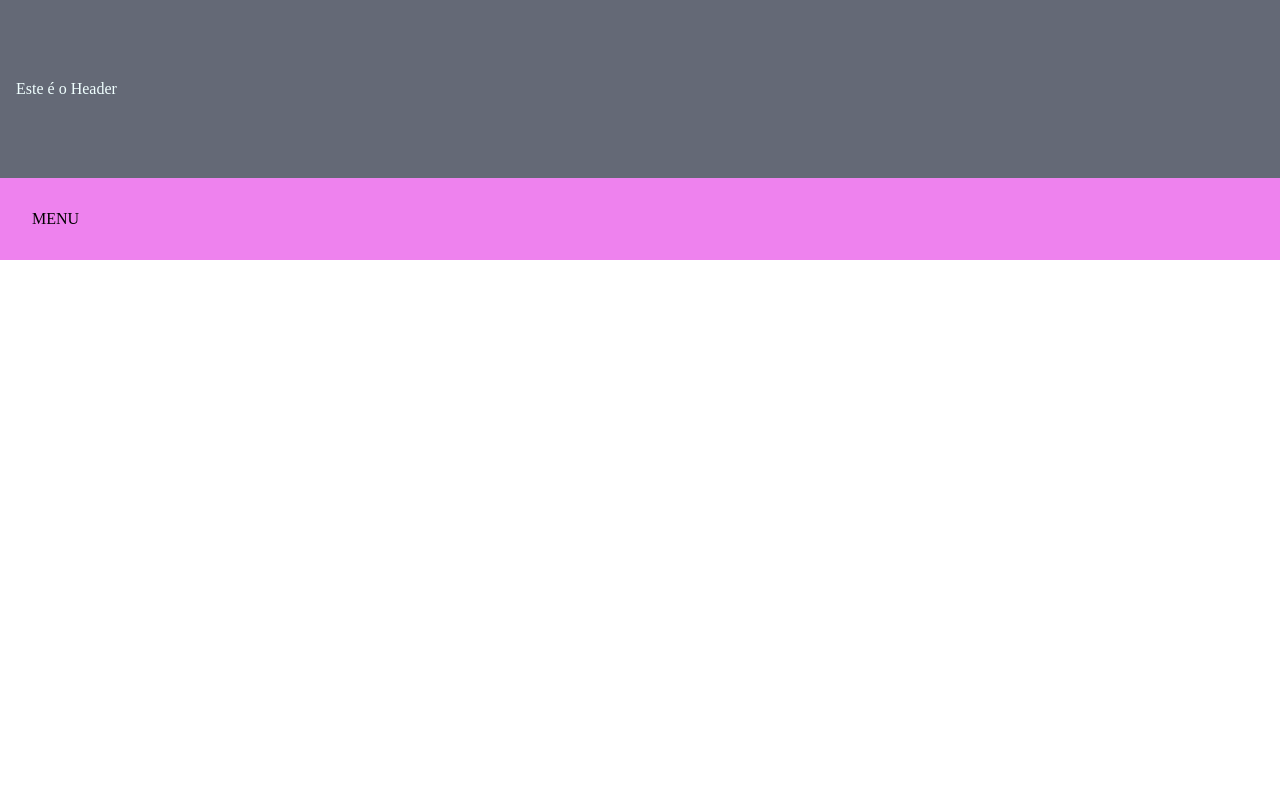
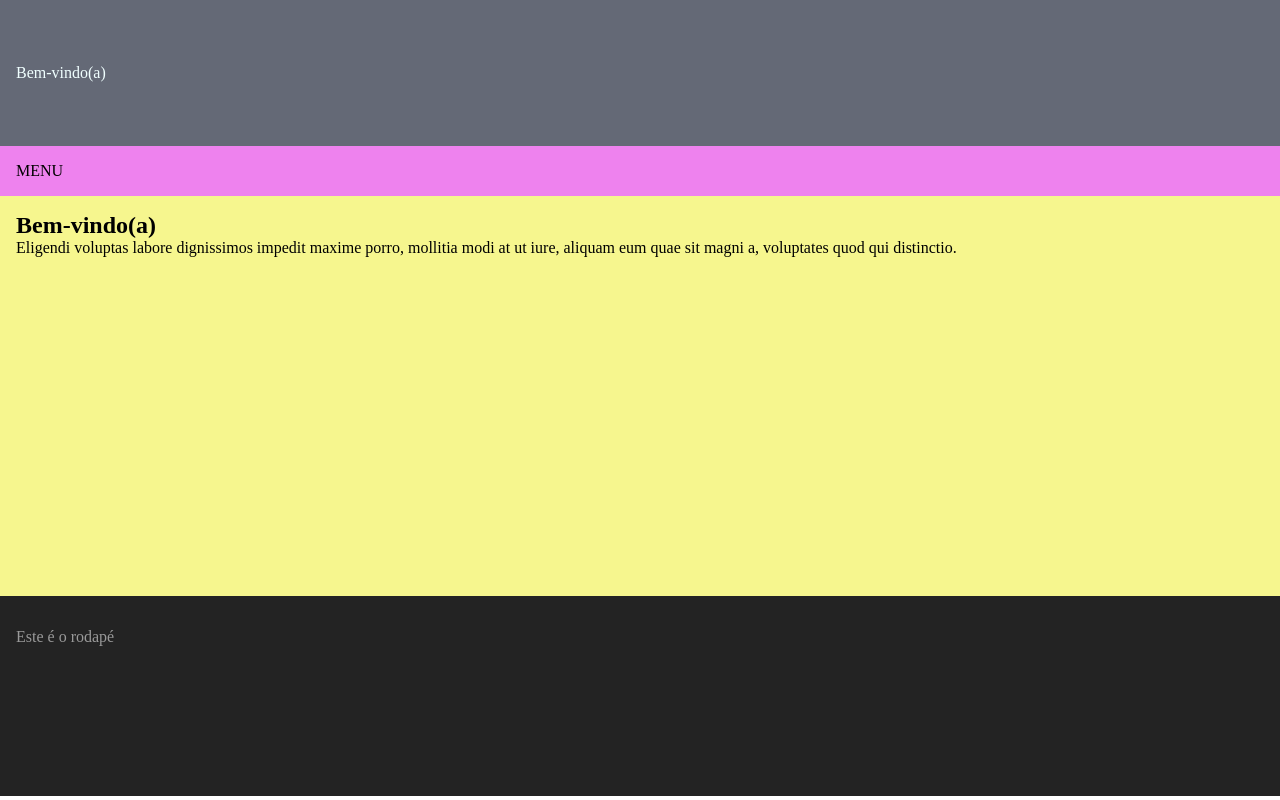
Before and after one commit to tayara-kerlen/React, a React (Vite) app: page / in a window 1280 px wide. Built offline with nearby package versions, Linux system fonts and the light colour scheme.

Commit message:
Estrutura básica da página em React (pronto)

```diff
--- a/index.html
+++ b/index.html
@@ -1,14 +1,14 @@
 <!doctype html>
 <html lang="en">
+
 <head>
   <meta charset="UTF-8" />
-    <link rel="icon" type="image/svg+xml" href="/vite.svg" />
-    <meta name="viewport" content="width=device-width, initial-scale=1.0" />
+  <link rel="shortcut icon" href="#" type="image/x-icon">
   <title>Primeiro App em react</title>
 </head>
+
 <body>
   <div id="root"></div>
 </body>
-
 <script type="module" src="/src/main.jsx"></script>
 </html>
--- a/src/components/Footer/Footer.css
+++ b/src/components/Footer/Footer.css
@@ -0,0 +1,7 @@
+
+footer {
+    background-color: #232323;
+    color: #999999;
+    padding: 2rem 1rem;
+    min-height: 12.5rem;
+}
--- a/src/components/Footer/Footer.jsx
+++ b/src/components/Footer/Footer.jsx
@@ -0,0 +1,11 @@
+import './Footer.css';
+
+export default function Footer() {
+    return (
+        <>
+            <footer>
+                Este é o rodapé
+            </footer>
+        </>
+    );
+}
--- a/src/components/Header/Header.css
+++ b/src/components/Header/Header.css
@@ -2,5 +2,5 @@
 header {
     background-color: #646976;
     color: azure;
-    padding: 5rem 1rem;
+    padding: 4rem 1rem;
 }
--- a/src/components/Header/Header.jsx
+++ b/src/components/Header/Header.jsx
@@ -5,7 +5,7 @@ function Header() {
     return(
         <>
             <header>
-                Este é o Header
+                Bem-vindo(a)
             </header>
         </>
     );
--- a/src/components/Main/Main.css
+++ b/src/components/Main/Main.css
@@ -0,0 +1,6 @@
+
+main {
+    background-color: #f6f68e;
+    min-height: 25rem;
+    padding: 1rem;
+}
--- a/src/components/Main/Main.jsx
+++ b/src/components/Main/Main.jsx
@@ -0,0 +1,16 @@
+
+import './Main.css';
+
+export default function Main() {
+    return (
+        <>
+            <main>
+                <h2>Bem-vindo(a)</h2>
+
+                <p>Eligendi voluptas labore dignissimos impedit maxime porro, mollitia modi at ut iure, aliquam eum quae sit magni a, voluptates quod qui distinctio.</p>
+            </main>
+        </>
+    );
+}
+
+// export default Main; // <<< foi exportado direto na function
--- a/src/components/Nav/Nav.css
+++ b/src/components/Nav/Nav.css
@@ -1,5 +1,5 @@
 
 nav {
-    padding: 2rem;
+    padding: 1rem;
     background-color: violet;
 }
--- a/src/pages/Home/index.jsx
+++ b/src/pages/Home/index.jsx
@@ -1,12 +1,16 @@
-import Header from '../../components/Header/Header'
+import Footer from '../../components/Footer/Footer';
+import Header from '../../components/Header/Header';
+import Main from '../../components/Main/Main';
 import Nav from '../../components/Nav/Nav';
 
 // Page
 function Home() {
     return(
         <>
-            <Header></Header>
+            <Header />
             <Nav />
+            <Main />
+            <Footer />
         </>
     );
 }
```
Lines whose indentation alone changed are shown as unchanged.
